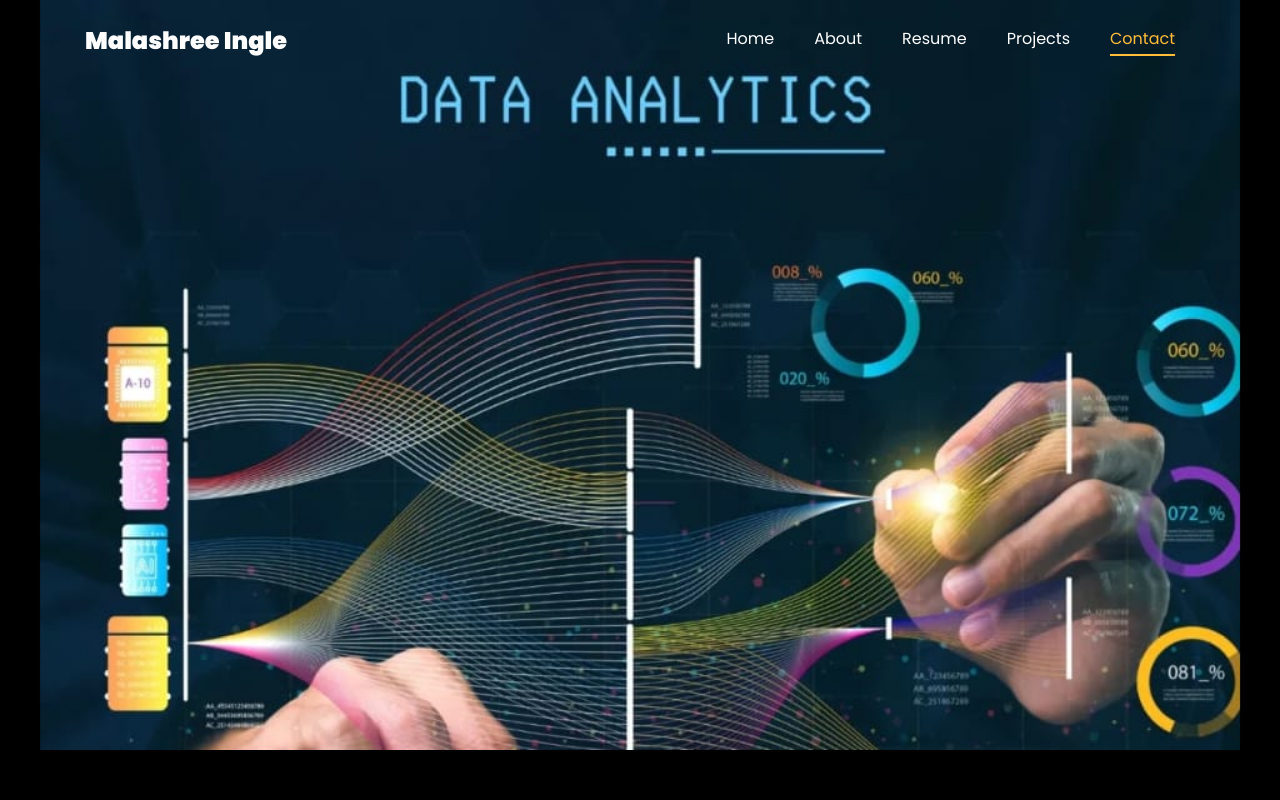
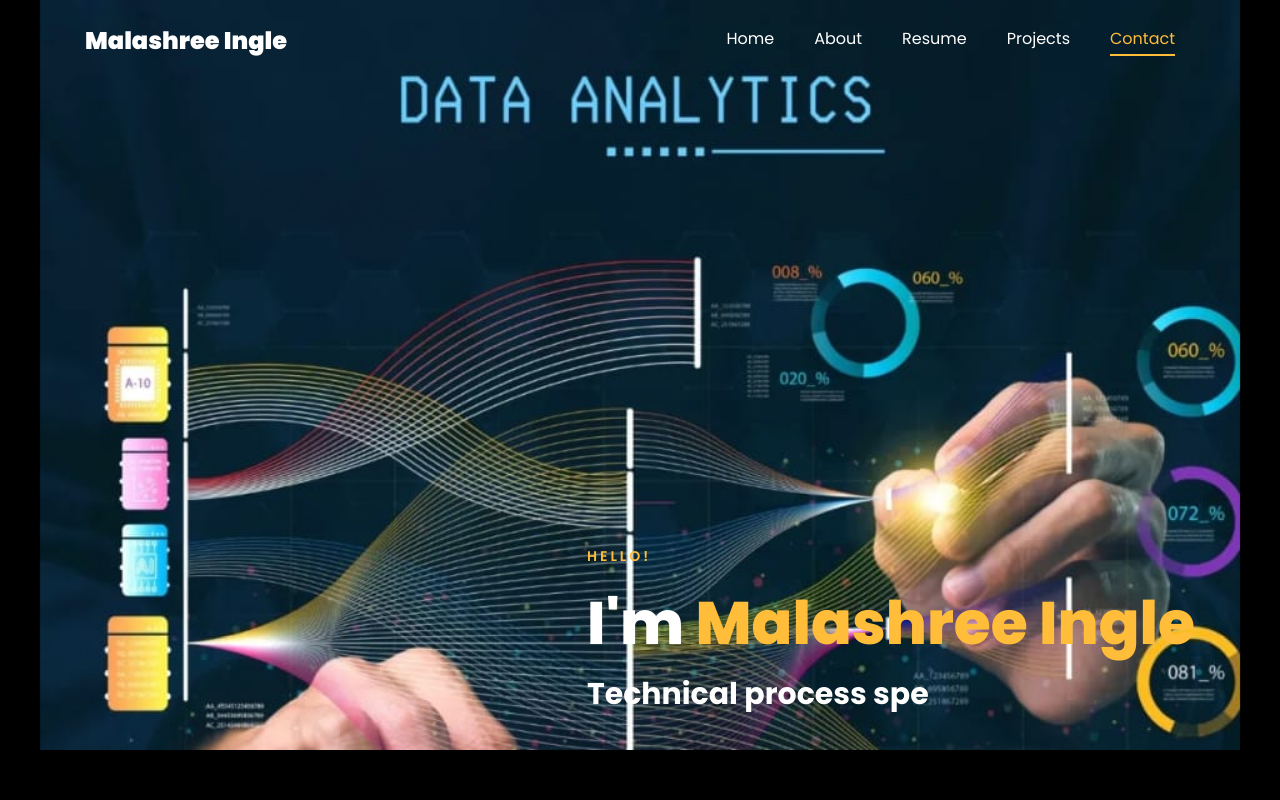
Before and after one commit to Malashree1994/Malashree.Ingle.github.io, a plain HTML site: page index.html in a window 1280 px wide. Shown: the top 800 px of the page. Drawn offline with Linux system fonts and the light colour scheme; files whose address does not match are found by name.

Commit message:
Update index.html

```diff
--- a/index.html
+++ b/index.html
@@ -144,7 +144,7 @@
 			  	<div class="one-forth js-fullheight order-md-last img" style="background-image:url(images/Background.jpeg);">
 	          	 <div class="overlay"></div>
 	          	</div>
-		          <div class="one-third d-flex  align-items-center ftco-animate" data-scrollax=" properties: { translateY: '20%' }">
+		          <div class="one-half d-flex  align-items-center ftco-animate" data-scrollax=" properties: { translateY: '20%' }">
 		          	<div class="text">
 		          		<span class="subheading">Hello!</span>
 			            <h1 class="mb-2 mt-3">I'm <span>Malashree Ingle</span></h1>
```
